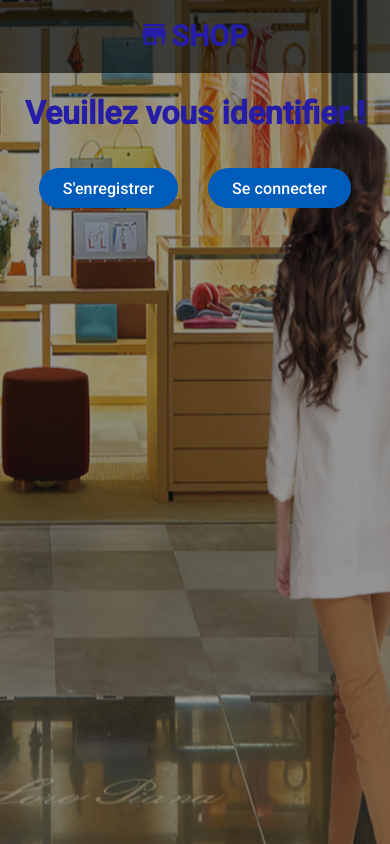
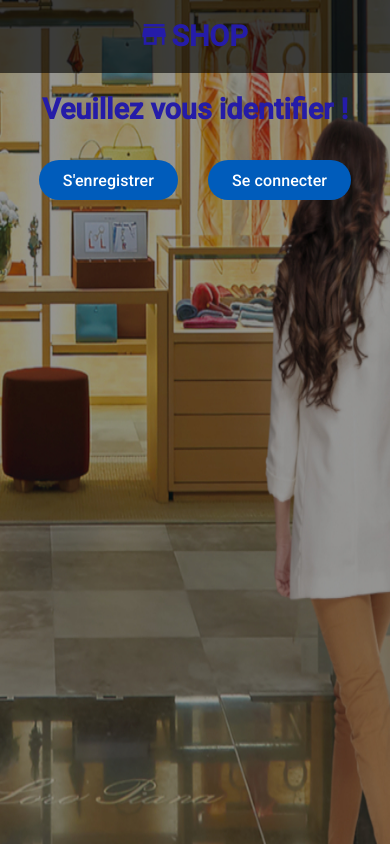
Before and after one commit to ZaeRon007/shop, an Angular app in the folder front/: page /auth in a window 390 px wide. Built offline with nearby package versions, Linux system fonts and the light colour scheme; no server answers.

Commit message:
responsiveness update for auth component

```diff
--- a/front/src/app/core/components/auth/auth.component.scss
+++ b/front/src/app/core/components/auth/auth.component.scss
@@ -23,8 +23,33 @@
         }
 
         button {
-            font-size: medium;
+            font-size: 1.3rem;
+        }
+
+        h1 {
+            font-size: 2.5rem;
         }
     }
+}
 
+@media (max-width: 950px) {
+    .body .title {
+        h1 {
+            font-size: 2rem;
+        }
+        button {
+            font-size: 1rem;
+        }
+    }
 }
+
+@media (max-width: 450px) {
+    .body .title {
+        h1 {
+            font-size: 1.8rem;
+        }
+        button {
+            font-size: 1rem;
+        }
+    }
+}
```
